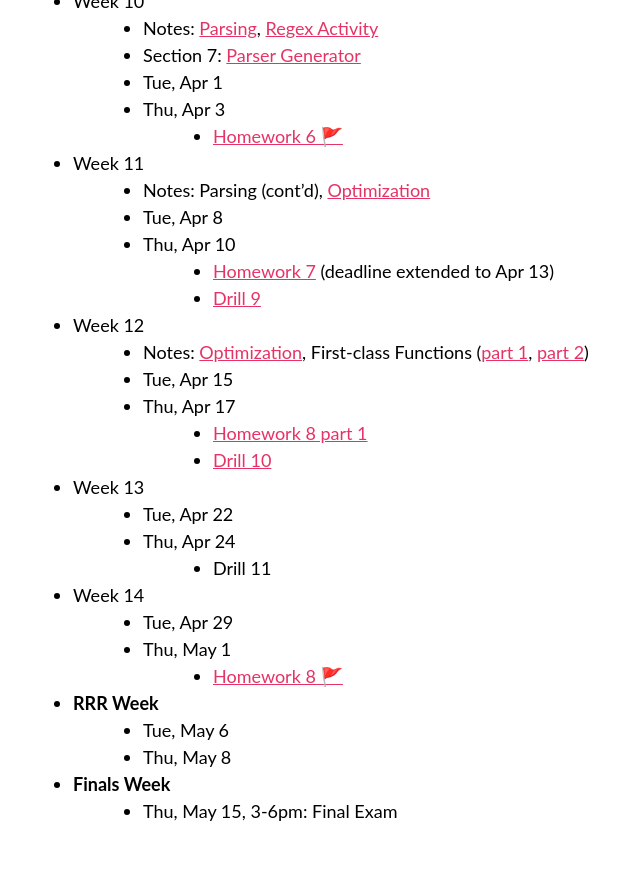
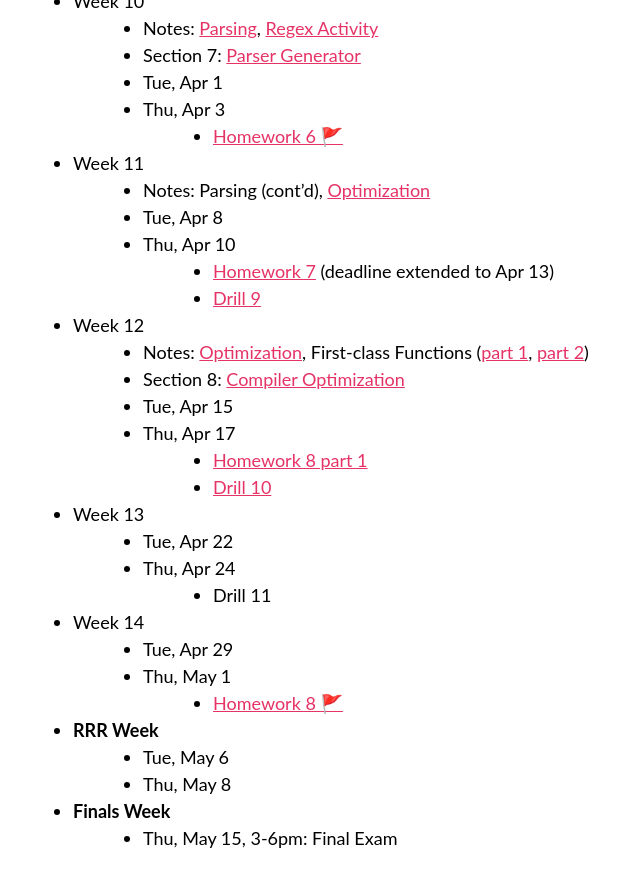
Before and after one commit to berkeley-cs164-sp25/berkeley-cs164-sp25.github.io, a Jekyll site: the page built from schedule.md, in a window 1280 px wide and 900 px high, scrolled down 2084 px. Shown: the top 887 px of the window, without its empty margins (237-877 px from the left). Built offline with Jekyll 4.4.1, drawn with Linux system fonts in a browser that asks for light colours; our own code applies the rules of GitHub Pages for plain Markdown files.

Commit message:
add section 8 slides

```diff
--- a/schedule.md
+++ b/schedule.md
@@ -102,6 +102,7 @@ Assignments (Drills and Homeworks) are **due at 9pm on the day listed**.
 	<!-- - opts -->
 	- Notes: [Optimization](./notes/20-Optimization.html),
 	         First-class Functions ([part 1](./notes/18-First-Class-Functions-Function-Pointers.html), [part 2](./notes/19-First-Class-Functions-Lambdas.html))
+	- Section 8: [Compiler Optimization](https://docs.google.com/presentation/d/1Bgs-Qva1EkUXed3wRir4SDvyRNePpmdOtpfh5c-GYno/edit?usp=sharing)
 	- Tue, Apr 15
 	- Thu, Apr 17
 		- [Homework 8 part 1](https://classroom.github.com/a/Qbc9gK2z)
```
